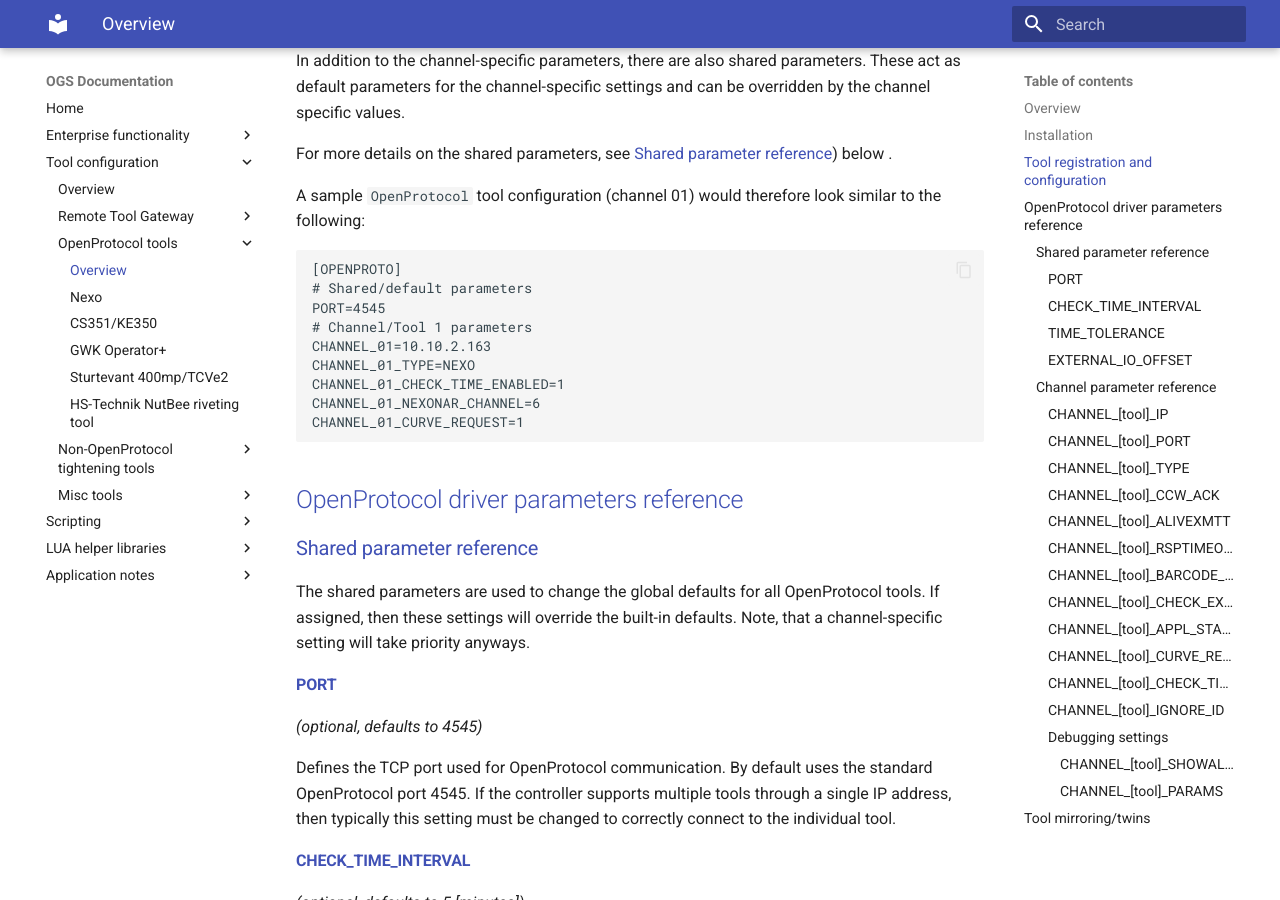
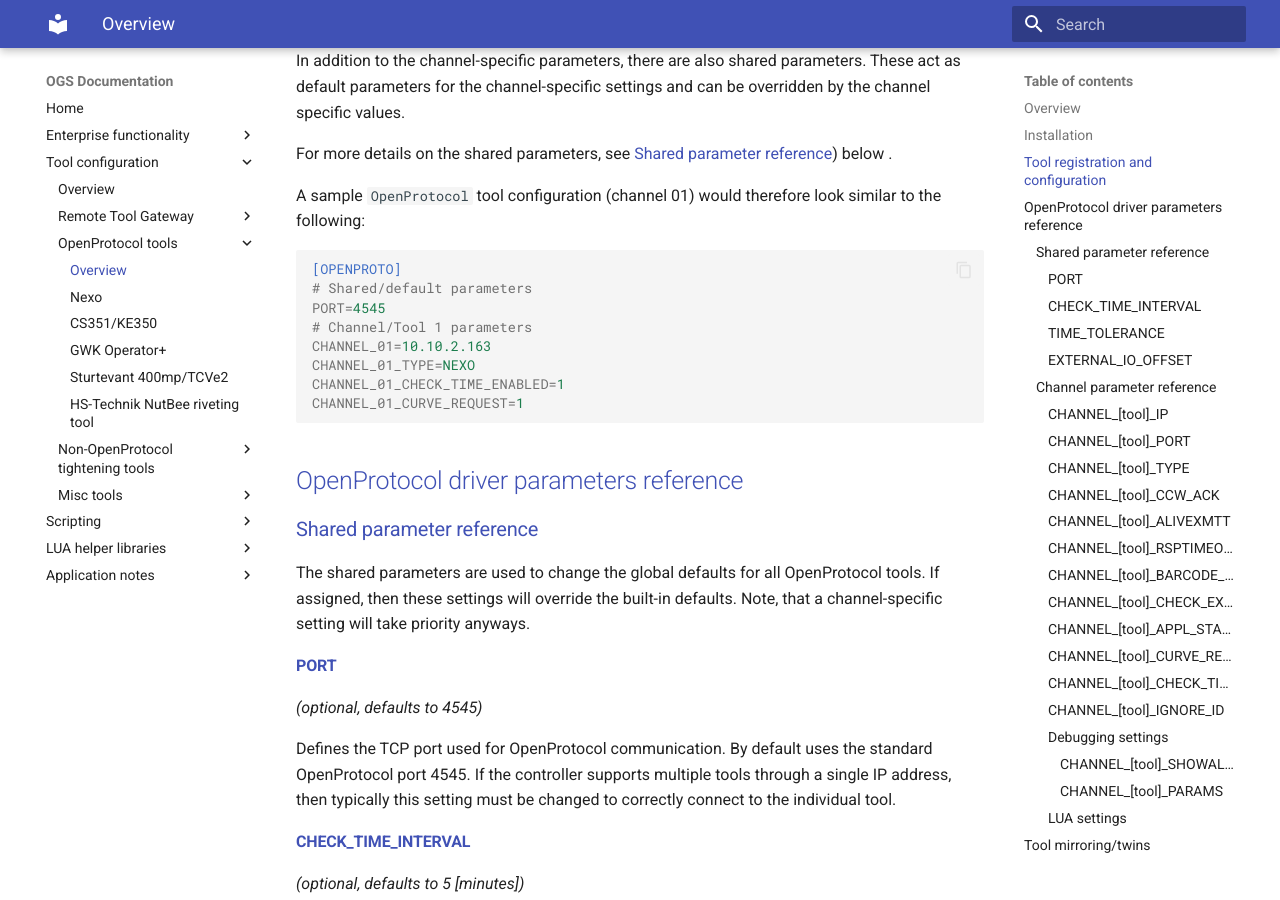
Before and after one commit to haller-erne/ogs, an MkDocs documentation site: the page built from docs/tools/openprotocol/README.md, in a window 1280 px wide and 900 px high, scrolled down 1956 px. Built offline with MkDocs 1.6.1 and Material for MkDocs 9.7.7, drawn with Linux system fonts in a browser that asks for light colours; some of the changed text lies outside the part shown.

Commit message:
Add ini sample

````diff
--- a/docs/tools/openprotocol/README.md
+++ b/docs/tools/openprotocol/README.md
@@ -57,15 +57,16 @@ For more details on the shared parameters, see [Shared parameter reference](#sha
 
 A sample `OpenProtocol` tool configuration (channel 01) would therefore look similar to the following:
 
-    [OPENPROTO]
-    # Shared/default parameters
-    PORT=4545
-    # Channel/Tool 1 parameters
-    CHANNEL_01=10.10.2.163
-    CHANNEL_01_TYPE=NEXO
-    CHANNEL_01_CHECK_TIME_ENABLED=1
-    CHANNEL_01_NEXONAR_CHANNEL=6
-    CHANNEL_01_CURVE_REQUEST=1
+``` ini
+[OPENPROTO]
+# Shared/default parameters
+PORT=4545
+# Channel/Tool 1 parameters
+CHANNEL_01=10.10.2.163
+CHANNEL_01_TYPE=NEXO
+CHANNEL_01_CHECK_TIME_ENABLED=1
+CHANNEL_01_CURVE_REQUEST=1
+```
 
 ## OpenProtocol driver parameters reference
 
@@ -233,6 +234,15 @@ Set to nonzero to log `MID9999` (alive) messages in the OGS ETW logs.
 ##### CHANNEL_[tool]_PARAMS
 _(internal, default depending on tool type)_
 
+#### LUA settings
+
+Please note, that other drivers can also access the `[OPENPROTO]` section, so
+additional tool specific parameters might be added here, e.g.
+
+- `CHANNEL_[tool]_NEXONAR_CHANNEL=
+- `CHANNEL_[tool]_POSITIONING=
+
+
 ## Tool mirroring/twins
 
 (tbd).
````
